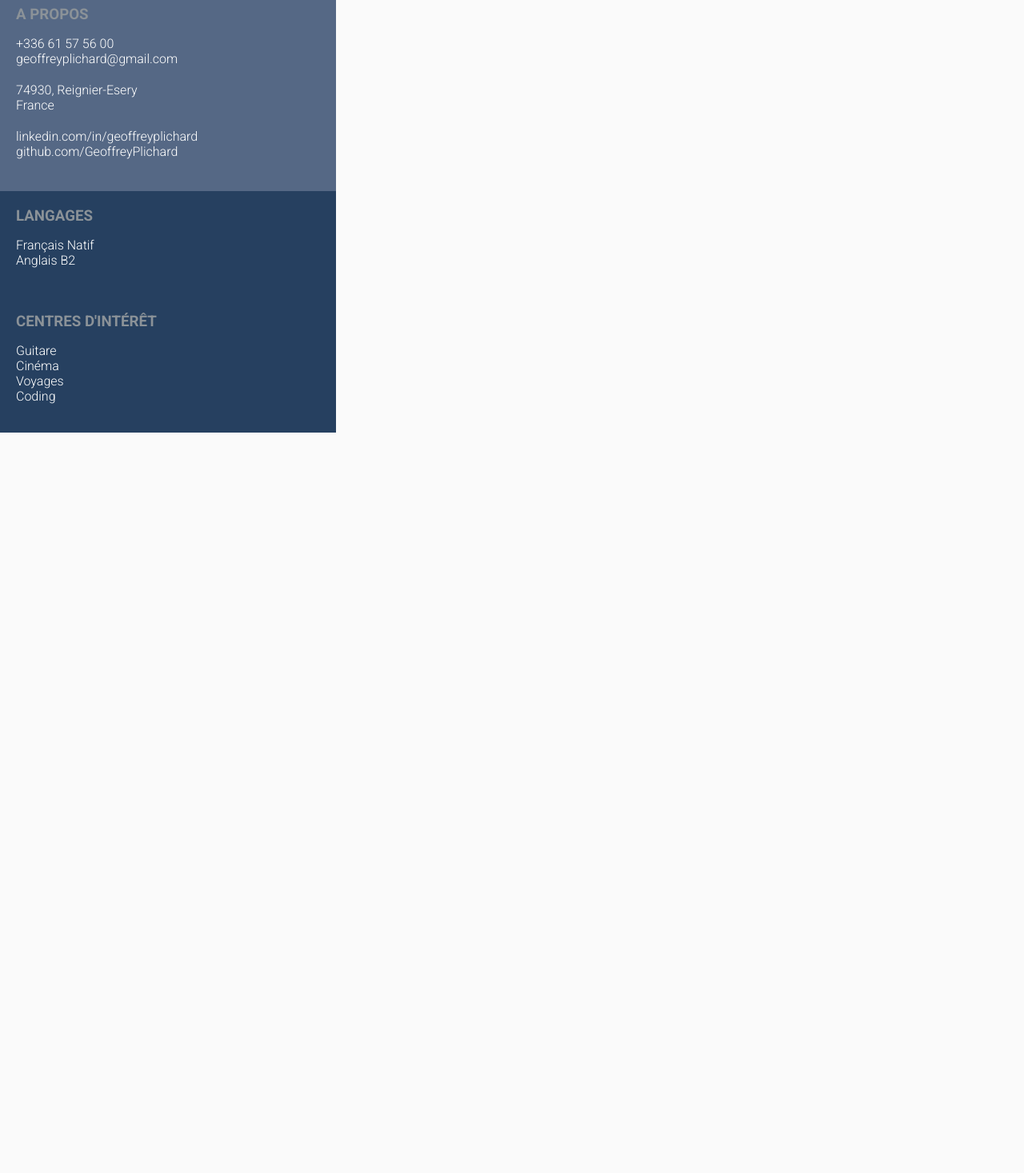
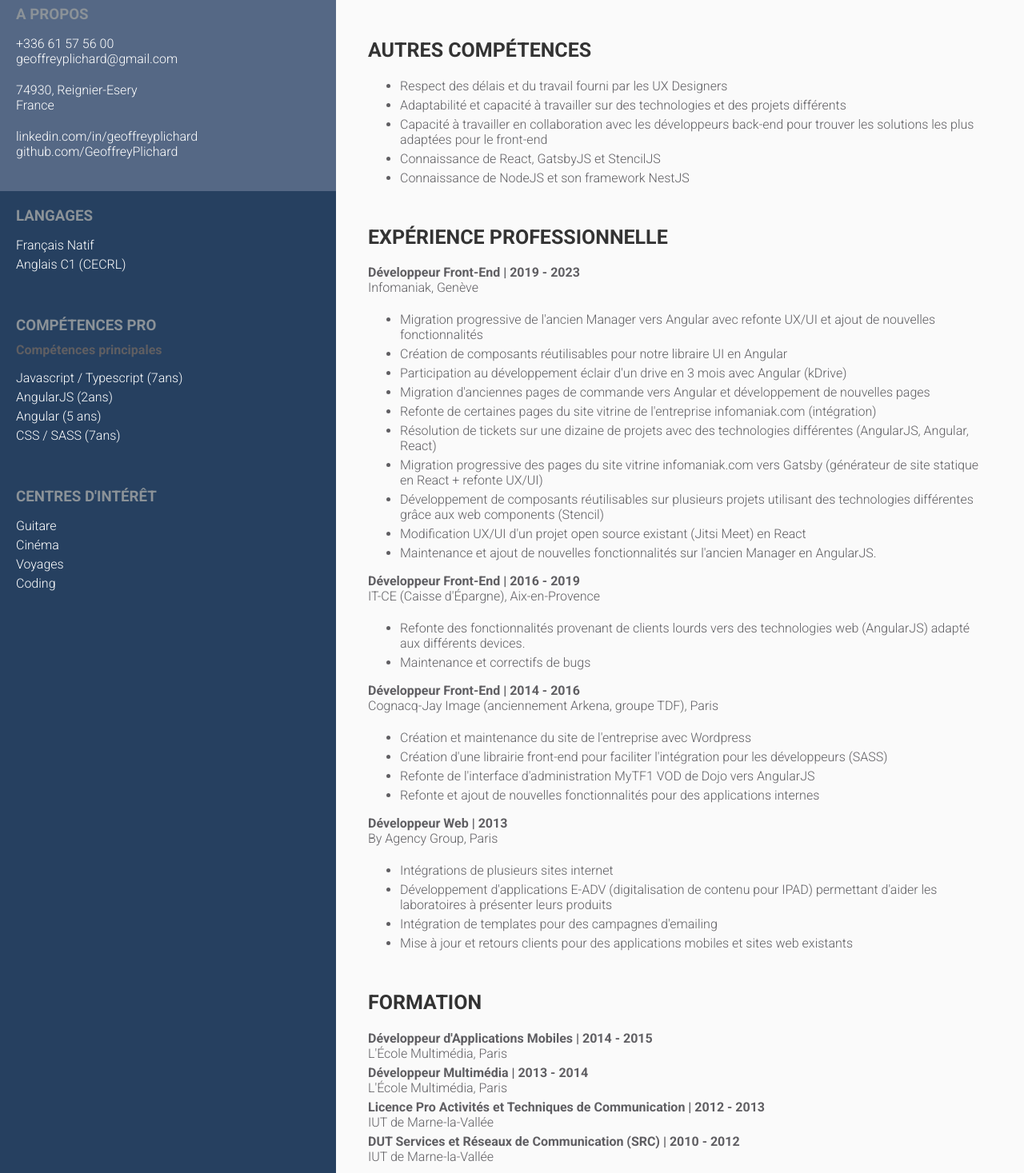
Before and after one commit to GeoffreyPlichard/cv, an Angular app in the folder cv/: page / in a window 1280 px wide. Shown: the part 363-1830 px from the top of the page at 80% size. Before the commit the page ends 904 px from the top, so only its background shows below. Built offline with nearby package versions, Linux system fonts and the light colour scheme.

Commit message:
add skills section

```diff
--- a/cv/src/app/app.component.html
+++ b/cv/src/app/app.component.html
@@ -1,6 +1,6 @@
 
   <!-- <img src="assets/cv.jpeg" width="1600" alt=""> -->
-<section>
+<section class="main">
   <aside class="col__left">
     <article>
     </article>
@@ -28,7 +28,19 @@
         <h3>Langages</h3>
         <ul>
           <li>Français  Natif</li>
-          <li>Anglais   B2</li>
+          <li>Anglais   C1 (CECRL)</li>
+        </ul>
+      </div>
+    </article>
+    <article>
+      <div class="inner">
+        <h3>Compétences Pro</h3>
+        <h4>Compétences principales</h4>
+        <ul>
+          <li>Javascript / Typescript (7ans)</li>
+          <li>AngularJS (2ans)</li>
+          <li>Angular (5 ans)</li>
+          <li>CSS / SASS (7ans)</li>
         </ul>
       </div>
     </article>
@@ -47,7 +59,108 @@
   <main>
     <header>
       <h1>Geoffrey Plichard</h1>
-      <p>Développeur Front-End avec 7 ans d'expérience en développement de sites internet, applications web et applications mobile</p>
+      <p>Développeur avec 7 ans d'expérience en full stack front-end, du CSS au Javascript</p>
     </header>
+    <section class="skills">
+      <h2>Compétences Techniques</h2>
+      <ul>
+        <li>Maitrise du langage Javascript et de son framework Angular 17 et Typescript</li>
+        <li>Maitrise du CSS, du préprocesseur SASS et des librairies Material et Bootstrap</li>
+        <li>Maitrise du versionning avec Git et des workflows d'intégration continue (CI)</li>
+        <li>Soucis du détail... produire un code propre TODO</li>
+      </ul>
+    </section>
+    <section class="other">
+      <h2>Autres Compétences</h2>
+      <ul>
+        <li>Respect des délais et du travail fourni par les UX Designers</li>
+        <li>Adaptabilité et capacité à travailler sur des technologies et des projets différents</li>
+        <li>Capacité à travailler en collaboration avec les développeurs back-end pour trouver les solutions les plus adaptées pour le front-end</li>
+        <li>Connaissance de React, GatsbyJS et StencilJS</li>
+        <li>Connaissance de NodeJS et son framework NestJS</li>
+      </ul>
+    </section>
+    <section class="work">
+      <h2>Expérience Professionnelle</h2>
+      <article>
+        <header>
+          <span>Développeur Front-End | 2019 - 2023</span>
+          <span>Infomaniak, Genève</span>
+        </header>
+        <ul>
+          <li>Migration progressive de l'ancien Manager vers Angular avec refonte UX/UI et ajout de nouvelles fonctionnalités</li>
+          <li>Création de composants réutilisables pour notre libraire UI en Angular</li>
+          <li>Participation au développement éclair d'un drive en 3 mois avec Angular (kDrive)</li>
+          <li>Migration d'anciennes pages de commande vers Angular et développement de nouvelles pages</li>
+          <li>Refonte de certaines pages du site vitrine de l'entreprise infomaniak.com (intégration)</li>
+          <li>Résolution de tickets sur une dizaine de projets avec des technologies différentes (AngularJS, Angular, React)</li>
+          <li>Migration progressive des pages du site vitrine infomaniak.com vers Gatsby (générateur de site statique en React + refonte UX/UI)</li>
+          <li>Développement de composants réutilisables sur plusieurs projets utilisant des technologies différentes grâce aux web components (Stencil)</li>
+          <li>Modification UX/UI d'un projet open source existant (Jitsi Meet) en React</li>
+          <li>Maintenance et ajout de nouvelles fonctionnalités sur l'ancien Manager en AngularJS.</li>
+        </ul>
+      </article>
+      <article>
+        <header>
+          <span>Développeur Front-End | 2016 - 2019</span>
+          <span>IT-CE (Caisse d'Épargne), Aix-en-Provence</span>
+        </header>
+        <ul>
+          <li>Refonte des fonctionnalités provenant de clients lourds vers des technologies web (AngularJS) adapté aux différents devices.</li>
+          <li>Maintenance et correctifs de bugs</li>
+        </ul>
+      </article>
+      <article>
+        <header>
+          <span>Développeur Front-End | 2014 - 2016</span>
+          <span>Cognacq-Jay Image (anciennement Arkena, groupe TDF), Paris</span>
+        </header>
+        <ul>
+          <li>Création et maintenance du site de l'entreprise avec Wordpress</li>
+          <li>Création d'une librairie front-end pour faciliter l'intégration pour les développeurs (SASS)</li>
+          <li>Refonte de l'interface d'administration MyTF1 VOD de Dojo vers AngularJS</li>
+          <li>Refonte et ajout de nouvelles fonctionnalités pour des applications internes</li>
+        </ul>
+      </article>
+      <article>
+        <header>
+          <span>Développeur Web | 2013</span>
+          <span>By Agency Group, Paris</span>
+        </header>
+        <ul>
+          <li>Intégrations de plusieurs sites internet</li>
+          <li>Développement d'applications E-ADV (digitalisation de contenu pour IPAD) permettant d'aider les laboratoires à présenter leurs produits</li>
+          <li>Intégration de templates pour des campagnes d'emailing</li>
+          <li>Mise à jour et retours clients pour des applications mobiles et sites web existants</li>
+        </ul>
+      </article>
+    </section>
+    <section class="education">
+      <h2>Formation</h2>
+      <article>
+        <header>
+          <span>Développeur d'Applications Mobiles | 2014 - 2015</span>
+          <span>L'École Multimédia, Paris</span>
+        </header>
+      </article>
+      <article>
+        <header>
+          <span>Développeur Multimédia | 2013 - 2014</span>
+          <span>L'École Multimédia, Paris</span>
+        </header>
+      </article>
+      <article>
+        <header>
+          <span>Licence Pro Activités et Techniques de Communication | 2012 - 2013</span>
+          <span>IUT de Marne-la-Vallée</span>
+        </header>
+      </article>
+      <article>
+        <header>
+          <span>DUT Services et Réseaux de Communication (SRC) | 2010 - 2012</span>
+          <span>IUT de Marne-la-Vallée</span>
+        </header>
+      </article>
+    </section>
   </main>
 </section>
--- a/cv/src/app/app.component.scss
+++ b/cv/src/app/app.component.scss
@@ -1,4 +1,4 @@
-section {
+.main {
   display: flex;
 
   aside {
@@ -11,20 +11,6 @@ section {
 
 
     article {
-      &:first-child {
-        background-image: url('/assets/me.jpeg');
-        height: 350px;
-        background-size: cover;
-      }
-
-      &:nth-child(2) {
-        background-color: var(--color-bg-left3);
-
-        li {
-          margin-bottom: 20px;
-        }
-      }
-
       .inner {
         padding: 20px;
       }
@@ -35,6 +21,10 @@ section {
         margin: 0;
       }
 
+      h4 {
+        margin: 10px 0px;
+      }
+
       ul {
         padding: 0;
         list-style-type: none;
@@ -42,10 +32,26 @@ section {
           color: var(--color-text-left);
           display: flex;
           flex-direction: column;
+          font-size: 16px;
+          margin: 5px 0px;
 
           span {
             display: inline-block;
           }
+        }
+      }
+
+      &:first-child {
+        background-image: url('/assets/me.jpeg');
+        height: 350px;
+        background-size: cover;
+      }
+
+      &:nth-child(2) {
+        background-color: var(--color-bg-left3);
+
+        ul li {
+          margin-bottom: 20px;
         }
       }
     }
@@ -55,7 +61,7 @@ section {
     width: 65%;
     padding: 40px;
 
-    header {
+    > header {
       color: var(--color-title);
 
       h1 {
@@ -72,6 +78,38 @@ section {
         letter-spacing: 3px;
       }
     }
+
+    .skills, .work, .other, .education {
+      margin-top: 50px;
+
+      h2 {
+        text-transform: uppercase;
+        font-size: 25px;
+        color: #333;
+      }
+      article {
+        header {
+          display: flex;
+          flex-direction: column;
+
+          span {
+            &:first-child {
+              font-weight: bold;
+            }
+
+            &:last-child {
+              margin-bottom: 5px;
+            }
+          }
+        }
+      }
+
+      ul {
+        li {
+          margin-bottom: 5px;
+        }
+      }
+    }
   }
 
 }
```
